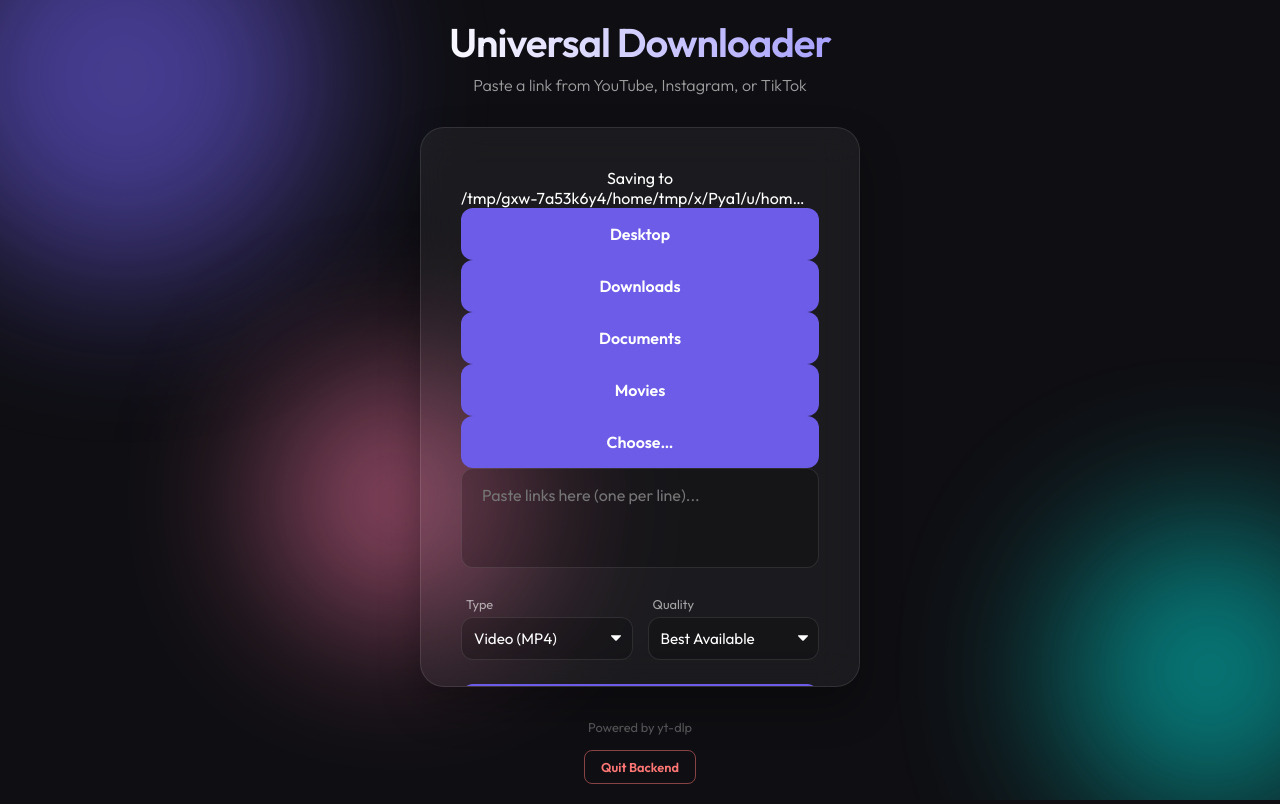
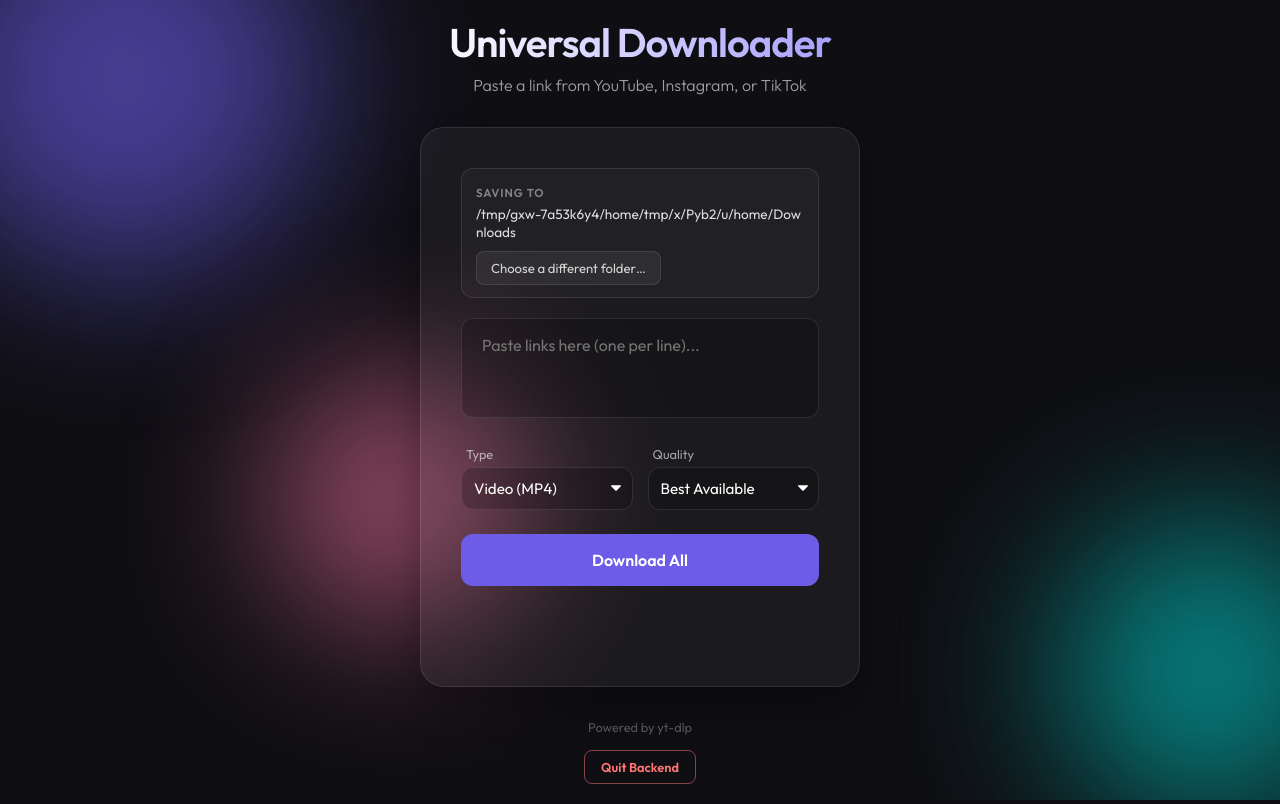
Before and after one commit to asgllc-kvillanueva/asgllc-kvillanueva.github.io, a Flask app: page / in a window 1280 px wide. Run offline with Flask 3, Linux system fonts and the light colour scheme.

Commit message:
Clean folder picker (default Downloads); guide step + wording cleanup

```diff
--- a/app.py
+++ b/app.py
@@ -41,15 +41,7 @@ def save_settings(settings):
 # Apply loaded settings
 HOME = os.path.expanduser('~')
 user_settings = load_settings()
-DOWNLOAD_FOLDER = user_settings.get('download_folder', os.path.join(HOME, 'Downloads', 'YouTube Downloads'))
-
-# One-click save locations (always writable, no special permissions needed).
-FOLDER_PRESETS = {
-    'desktop': os.path.join(HOME, 'Desktop', 'YouTube Downloads'),
-    'downloads': os.path.join(HOME, 'Downloads', 'YouTube Downloads'),
-    'documents': os.path.join(HOME, 'Documents', 'YouTube Downloads'),
-    'movies': os.path.join(HOME, 'Movies', 'YouTube Downloads'),
-}
+DOWNLOAD_FOLDER = user_settings.get('download_folder', os.path.join(HOME, 'Downloads'))
 FFMPEG_PATH = "ffmpeg" # Default to system PATH if not frozen
 
 if getattr(sys, 'frozen', False):
@@ -71,25 +63,14 @@ if not os.path.exists(DOWNLOAD_FOLDER):
     os.makedirs(DOWNLOAD_FOLDER)
 
 def open_folder_dialog():
-    """Opens a native macOS system dialog to pick a folder using AppleScript."""
+    """Opens the native macOS folder chooser (no Automation permission needed)."""
     try:
-        # We use System Events to find the frontmost app, then ask THAT app to display the dialog
-        # This forces the dialog to appear on top of whatever the user is currently looking at
-        script = '''
-        tell application "System Events"
-            activate
-            set folder_path to POSIX path of (choose folder with prompt "Select Download Folder")
-        end tell
-        return folder_path
-        '''
+        script = 'POSIX path of (choose folder with prompt "Choose where to save downloads")'
         result = subprocess.run(['osascript', '-e', script], capture_output=True, text=True, check=True)
         folder_path = result.stdout.strip()
-        if folder_path:
-            return folder_path
-        return None
+        return folder_path or None
     except subprocess.CalledProcessError:
-        # User canceled the dialog
-        return None
+        return None  # user canceled
     except Exception as e:
         print(f"Error opening folder dialog: {e}")
         return None
@@ -109,23 +90,6 @@ def change_folder():
         save_settings(settings)
         return jsonify({'success': True, 'path': DOWNLOAD_FOLDER})
     return jsonify({'success': False, 'path': DOWNLOAD_FOLDER})
-
-@app.route('/set-folder', methods=['POST'])
-def set_folder():
-    global DOWNLOAD_FOLDER
-    data = request.json or {}
-    target = FOLDER_PRESETS.get(data.get('preset'))
-    if not target:
-        return jsonify({'success': False, 'path': DOWNLOAD_FOLDER, 'error': 'Unknown folder'}), 400
-    try:
-        os.makedirs(target, exist_ok=True)
-    except OSError as e:
-        return jsonify({'success': False, 'path': DOWNLOAD_FOLDER, 'error': str(e)}), 400
-    DOWNLOAD_FOLDER = target
-    settings = load_settings()
-    settings['download_folder'] = DOWNLOAD_FOLDER
-    save_settings(settings)
-    return jsonify({'success': True, 'path': DOWNLOAD_FOLDER})
 
 @app.route('/shutdown', methods=['POST'])
 def shutdown():
--- a/static/script.js
+++ b/static/script.js
@@ -113,7 +113,9 @@ async function changeFolder() {
         const data = await response.json();
 
         if (data.success) {
-            document.getElementById('currentFolder').textContent = `Save to: ${data.path}`;
+            const el = document.getElementById('currentFolder');
+            el.textContent = data.path;
+            el.title = data.path;
         }
     } catch (error) {
         console.error("Failed to change folder:", error);
--- a/static/style.css
+++ b/static/style.css
@@ -124,40 +124,47 @@ header p {
 }
 
 /* Folder Selection */
-.folder-selection {
-    display: flex;
-    justify-content: space-between;
-    align-items: center;
-    margin-bottom: 1rem;
-    padding: 10px;
+.folder-box {
+    margin-bottom: 1.25rem;
+    padding: 12px 14px;
     background: rgba(255, 255, 255, 0.03);
+    border: 1px solid var(--card-border);
     border-radius: 12px;
-    font-size: 0.8rem;
-    color: rgba(255, 255, 255, 0.7);
-    width: 100%;
+    text-align: left;
 }
 
-#currentFolder {
-    white-space: nowrap;
-    overflow: hidden;
-    text-overflow: ellipsis;
-    flex-grow: 1;
-    text-align: left;
-    margin-right: 10px;
+.folder-label {
+    font-size: 0.72rem;
+    text-transform: uppercase;
+    letter-spacing: 0.08em;
+    color: rgba(255, 255, 255, 0.45);
+    font-weight: 600;
 }
 
-.icon-btn {
-    width: auto;
-    padding: 5px 10px;
-    background: transparent;
-    border: 1px solid var(--card-border);
-    font-size: 1.2rem;
-    margin-left: 10px;
-    flex-shrink: 0;
+.folder-path {
+    font-size: 0.85rem;
+    color: rgba(255, 255, 255, 0.85);
+    margin: 4px 0 10px;
+    word-break: break-all;
 }
 
-.icon-btn:hover {
-    background: rgba(255, 255, 255, 0.1);
+.folder-choose {
+    width: auto;
+    padding: 8px 14px;
+    font-size: 0.82rem;
+    font-weight: 500;
+    background: rgba(255, 255, 255, 0.06);
+    border: 1px solid var(--card-border);
+    border-radius: 8px;
+    color: rgba(255, 255, 255, 0.8);
+    cursor: pointer;
+    transition: all 0.2s ease;
+}
+
+.folder-choose:hover {
+    background: rgba(108, 92, 231, 0.25);
+    border-color: var(--accent-color);
+    color: #fff;
     transform: none;
 }
 
--- a/templates/app.html
+++ b/templates/app.html
@@ -27,13 +27,7 @@
             <div class="folder-box">
                 <span class="folder-label">Saving to</span>
                 <div id="currentFolder" class="folder-path">{{ current_folder }}</div>
-                <div class="folder-picks">
-                    <button type="button" class="chip" onclick="setFolder('desktop')">Desktop</button>
-                    <button type="button" class="chip" onclick="setFolder('downloads')">Downloads</button>
-                    <button type="button" class="chip" onclick="setFolder('documents')">Documents</button>
-                    <button type="button" class="chip" onclick="setFolder('movies')">Movies</button>
-                    <button type="button" class="chip browse" onclick="changeFolder()">Choose…</button>
-                </div>
+                <button type="button" class="folder-choose" onclick="changeFolder()">Choose a different folder…</button>
             </div>
 
             <div class="input-group">
```
Also changed, not shown: docs/index.html (+12 -6 lines).
